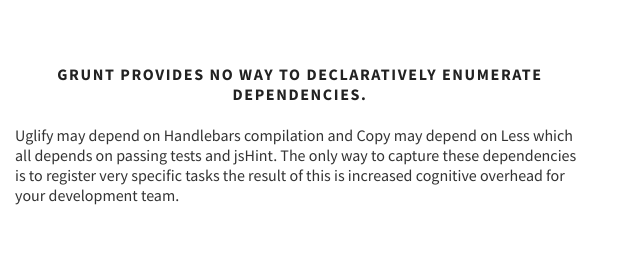
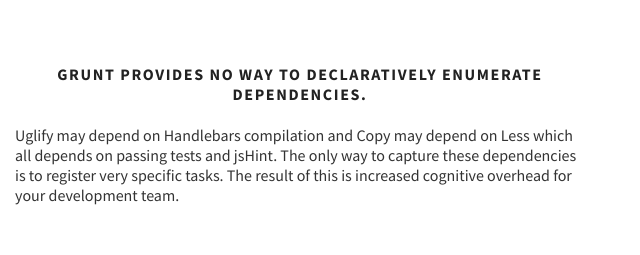
Before and after one commit to baer/pintjs.com, a plain HTML site: page index.html in a window 1280 px wide. Shown: the part 1623-1878 px from the top of the page, 640-1280 px from the left. Drawn offline with Linux system fonts and the light colour scheme.

Commit message:
split this into two sentences, but it's good. This one makes sense/has a point.

```diff
--- a/index.html
+++ b/index.html
@@ -125,7 +125,7 @@
 						<div class="col-1-2">
 							<h4 class="text-center">Grunt provides no way to declaratively enumerate dependencies.</h4>
 							<p>
-								Uglify may depend on Handlebars compilation and Copy may depend on Less which all depends on passing tests and jsHint. The only way to capture these dependencies is to register very specific tasks the result of this is increased cognitive overhead for your development team.
+								Uglify may depend on Handlebars compilation and Copy may depend on Less which all depends on passing tests and jsHint. The only way to capture these dependencies is to register very specific tasks. The result of this is increased cognitive overhead for your development team.
 							</p>
 						</div>
 					</div>
```
